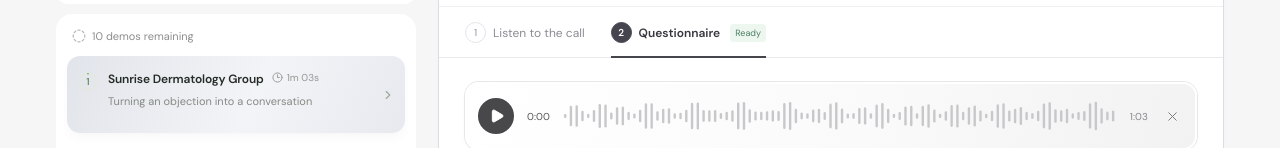
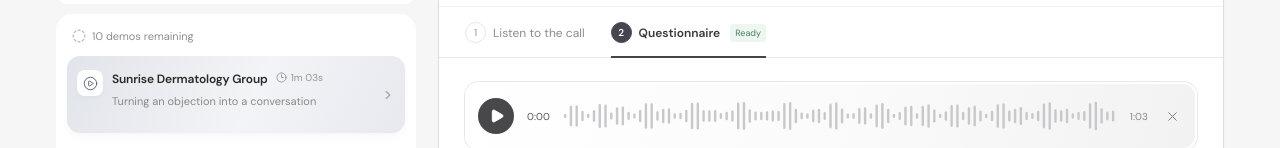
Before and after one commit to adnangodance/calls, a React (Vite) app: page / in a window 1280 px wide. Shown: the part 652-800 px from the top of the page. Built offline with nearby package versions, Linux system fonts and the light colour scheme.

Commit message:
Replace demo numbers with play and completion icons

```diff
--- a/src/App.tsx
+++ b/src/App.tsx
@@ -1,5 +1,5 @@
 import { useEffect, useId, useRef, useState } from 'react';
-import { ArrowRight, Check, CheckCheck, ChevronDown, ChevronLeft, ChevronRight, CircleCheck, CircleDashed, Clock3, Headphones, Info, MapPin, Pause, Play, RotateCcw, RotateCw, Search, Sparkles, Star, Target, Trophy, Volume2, VolumeX, X } from 'lucide-react';
+import { ArrowRight, Check, CheckCheck, ChevronDown, ChevronLeft, ChevronRight, CircleCheck, CircleDashed, CirclePlay, Clock3, Headphones, Info, MapPin, Pause, Play, RotateCcw, RotateCw, Search, Sparkles, Star, Target, Trophy, Volume2, VolumeX, X } from 'lucide-react';
 import callData from './calls.json';
 import { gradeQuiz, listenedSeconds, mergePlayedRanges, sanitizeProgress } from './progress.mjs';
 
@@ -344,9 +344,8 @@ export default function App() {
               const state = p.completed ? 'Completed' : p.submitted ? 'Review answers' : responses === responseTotal ? 'Ready to submit' : responses > 0 ? `${responses} of ${responseTotal} answered` : '';
               return <li className={`call-item ${selected ? 'active' : ''} ${p.completed ? 'is-complete' : ''}`} key={call.id} ref={selected ? activeDemo : null}>
                 <button className="call-select" aria-current={selected ? 'true' : undefined} onClick={() => selectCall(call.id)}>
-                  <span className={`call-step ${selected || responses > 0 ? 'has-progress' : ''} ${p.completed ? 'is-complete' : ''}`} aria-hidden="true">
-                    <svg viewBox="0 0 24 24"><circle className="call-step-track" cx="12" cy="12" r="9" /><circle className="call-step-fill" cx="12" cy="12" r="9" pathLength="100" strokeDasharray={`${p.completed ? 100 : responses / responseTotal * 100} 100`} /></svg>
-                    <span className="call-number">{calls.indexOf(call) + 1}</span>{p.completed && <Check size={11} strokeWidth={2.2} />}
+                  <span className={`call-lesson-icon ${p.completed ? 'is-complete' : ''}`} aria-hidden="true">
+                    {p.completed ? <CircleCheck size={15} strokeWidth={1.7} /> : <CirclePlay size={15} strokeWidth={1.6} />}
                   </span>
                   <span className="call-row-copy">
                     <span className="call-item-title"><strong>{call.title}</strong><span className="call-duration"><Clock3 size={11} />{formatDuration(call.duration)}</span></span>
--- a/src/styles.css
+++ b/src/styles.css
@@ -469,19 +469,11 @@ h3 { font-size: 13px; font-weight: 550; letter-spacing: -.15px; }
 .call-item { position: relative; min-width: 0; border-radius: 13px; background: transparent; transition: background .15s, box-shadow .15s; }
 .call-item:hover { background: #f7f7f9; }
 .call-item.active { background: linear-gradient(115deg, #e1e4ea 0%, #f3f4f7 55%, #e7e9ef 100%); box-shadow: 0 2px 4px #272b3504, 0 5px 12px #272b3507; }
-.call-select { display: grid; grid-template-columns: 22px minmax(0, 1fr) 14px; align-items: start; gap: 9px; text-align: left; width: 100%; min-height: 77px; padding: 14px 10px; border-radius: 12px; }
+.call-select { display: grid; grid-template-columns: 26px minmax(0, 1fr) 14px; align-items: start; gap: 9px; text-align: left; width: 100%; min-height: 77px; padding: 14px 10px; border-radius: 12px; }
 .call-select:focus-visible { outline-offset: -3px; }
-.call-step { position: relative; display: grid; place-items: center; width: 22px; height: 22px; margin-top: 1px; border-radius: 50%; background: #e9ece9; }
-.call-step > svg { position: absolute; inset: 0; width: 100%; height: 100%; transform: rotate(-90deg); opacity: 0; }
-.call-step circle { fill: none; stroke-width: 1.8; }
-.call-step-track { stroke: #e3e9df; }
-.call-step-fill { stroke: #56a84c; stroke-linecap: round; transition: stroke-dasharray .2s; }
-.call-number { color: #919890; font-size: 10px; font-weight: 450; line-height: 1; font-variant-numeric: tabular-nums; }
-.call-step.has-progress, .call-step.is-complete { background: transparent; }
-.call-step.has-progress > svg, .call-step.is-complete > svg { opacity: 1; }
-.active .call-number { color: #52824a; }
-.call-step.is-complete .call-number { visibility: hidden; }
-.call-step.is-complete > svg:last-child { width: 11px; height: 11px; inset: auto; color: #4a9642; transform: none; }
+.call-lesson-icon { display: grid; place-items: center; width: 26px; height: 26px; border-radius: 8px; background: #f3f4f6; color: #9398a3; }
+.active .call-lesson-icon { background: #fff; color: #626b7b; box-shadow: 0 2px 5px #252d3b08; }
+.call-lesson-icon.is-complete { background: #eafaeb; color: #4e8a4e; }
 .call-row-copy { display: block; min-width: 0; }
 .call-item-title { display: flex; align-items: baseline; flex-wrap: wrap; gap: 4px 8px; }
 .call-item-title strong { color: #434946; font-size: 12px; font-weight: 550; letter-spacing: -.15px; line-height: 1.5; }
```
Also changed, not shown: 1 other file (tests, documents, lock files or other folders).
